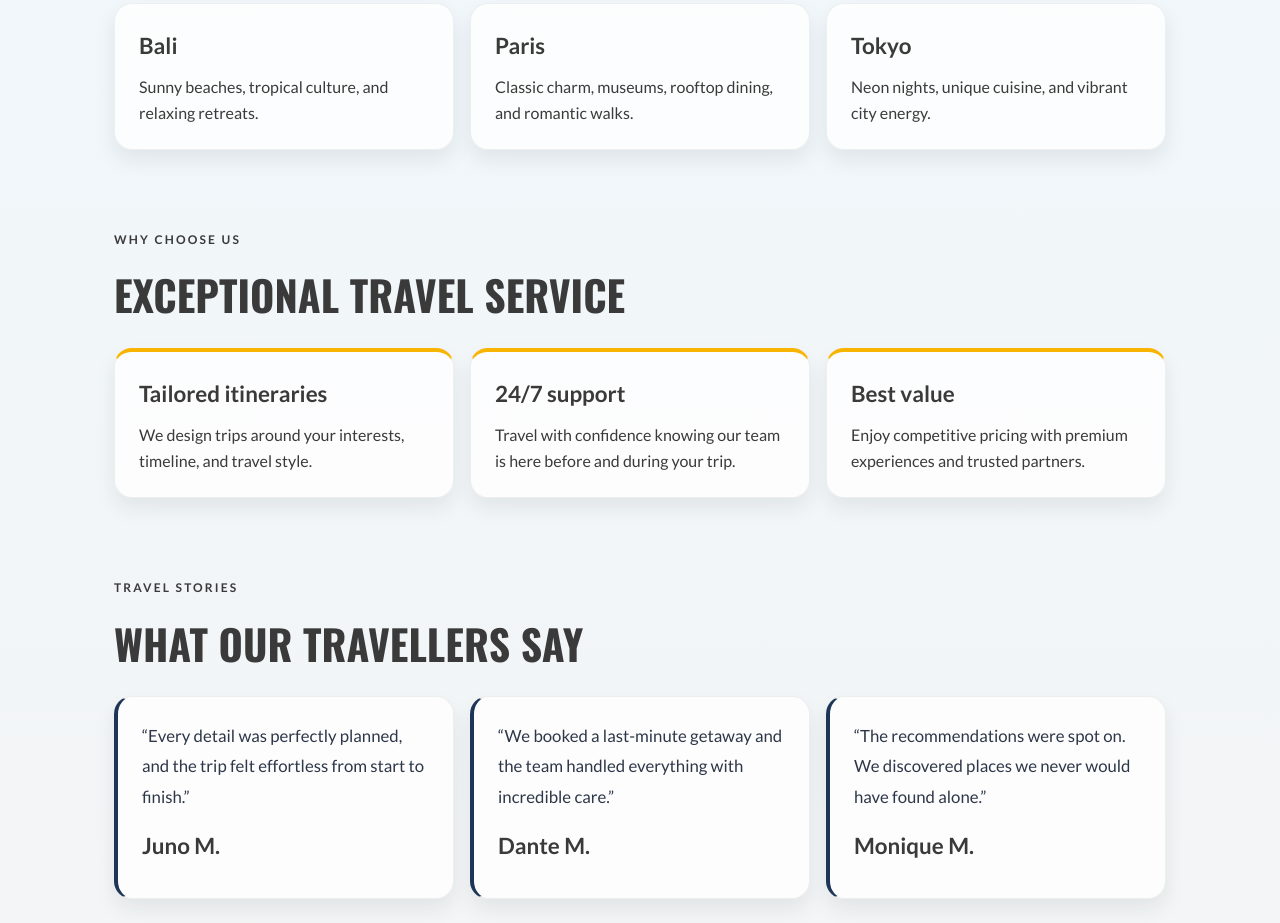
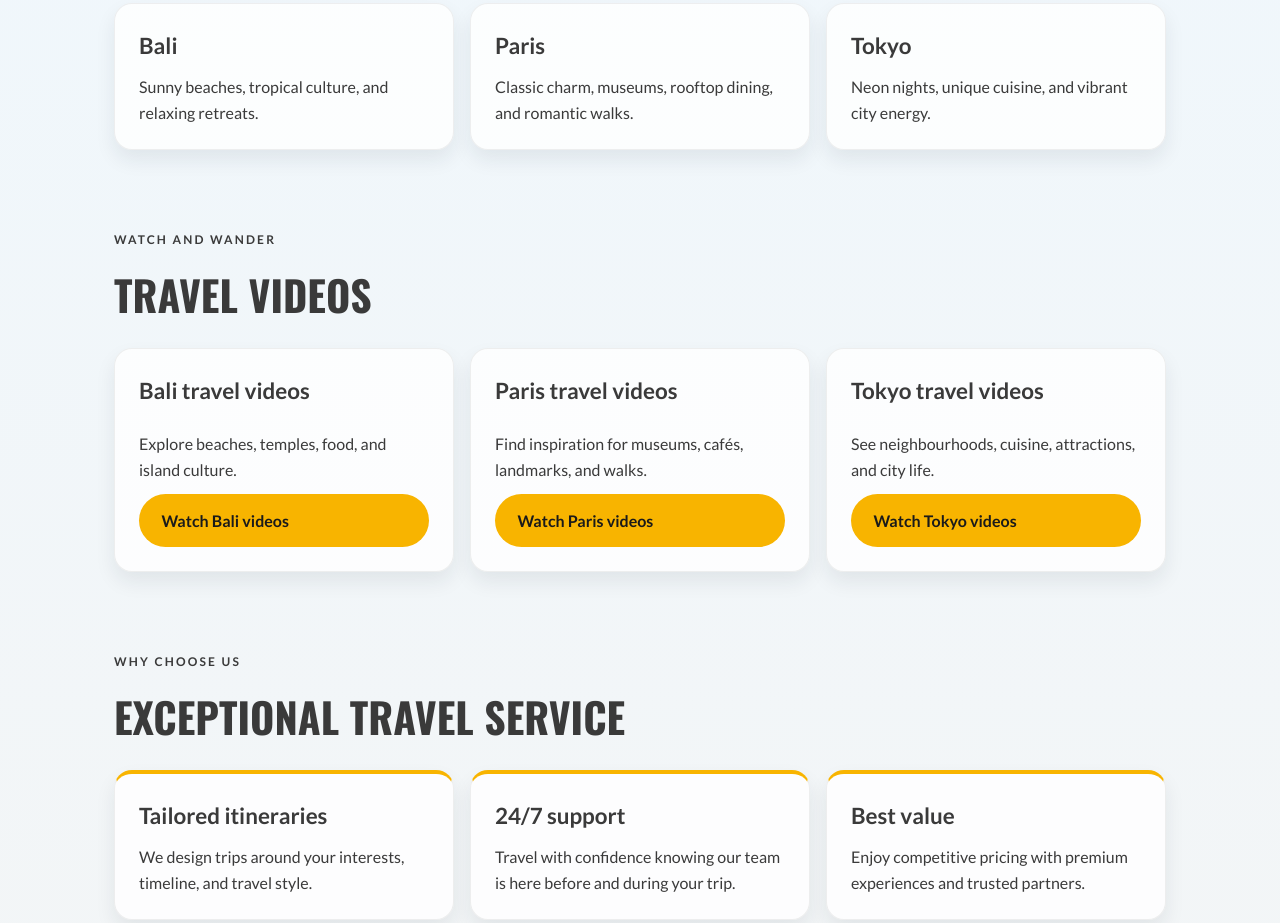
Before and after one commit to earlmarvin76/travel-agency, a website: page index.html in a window 1280 px wide. Shown: the part 810-1733 px from the top of the page. Drawn offline with nearby package versions, Linux system fonts and the light colour scheme.

Commit message:
Add travel video links

```diff
--- a/assets/css/style.css
+++ b/assets/css/style.css
@@ -213,6 +213,7 @@ main > section {
 }
 
 .cards-section,
+.video-section,
 .features-section,
 .testimonials-section,
 .promo-banner,
@@ -244,6 +245,7 @@ main > section {
 }
 
 .destination-card,
+.video-card,
 .feature-item,
 .testimonial-card,
 .booking-section,
@@ -258,10 +260,22 @@ main > section {
 /* Shared surface treatment for cards and form/contact panels. */
 
 .destination-card h4,
+.video-card h4,
 .feature-item h4,
 .testimonial-card h4 {
     font-size: 1.4rem;
     margin-bottom: 0.65rem;
+}
+
+.video-card {
+    /* Keep video links aligned and make each destination card easy to scan. */
+    display: flex;
+    flex-direction: column;
+    gap: 0.75rem;
+}
+
+.video-card p {
+    flex: 1;
 }
 
 /* Responsive grids for benefits and testimonials. */
--- a/index.html
+++ b/index.html
@@ -35,6 +35,7 @@
             <ul id="menu">
                 <li><a href="#top">Home</a></li>
                 <li><a href="#destinations">Destinations</a></li>
+                <li><a href="#videos">Travel videos</a></li>
                 <li><a href="#bookings">Bookings</a></li>
                 <li><a href="#contact">Contact</a></li>
             </ul>
@@ -73,6 +74,31 @@
                 <article class="destination-card">
                     <h4>Tokyo</h4>
                     <p>Neon nights, unique cuisine, and vibrant city energy.</p>
+                </article>
+            </div>
+        </section>
+
+        <!-- External travel video links for destination inspiration. -->
+        <section id="videos" class="cards-section video-section">
+            <div class="section-heading">
+                <p class="eyebrow">Watch and wander</p>
+                <h3>Travel videos</h3>
+            </div>
+            <div class="card-grid">
+                <article class="video-card">
+                    <h4>Bali travel videos</h4>
+                    <p>Explore beaches, temples, food, and island culture.</p>
+                    <a href="https://www.youtube.com/results?search_query=Bali+travel+guide" target="_blank" rel="noopener noreferrer" class="button primary">Watch Bali videos</a>
+                </article>
+                <article class="video-card">
+                    <h4>Paris travel videos</h4>
+                    <p>Find inspiration for museums, cafés, landmarks, and walks.</p>
+                    <a href="https://www.youtube.com/results?search_query=Paris+travel+guide" target="_blank" rel="noopener noreferrer" class="button primary">Watch Paris videos</a>
+                </article>
+                <article class="video-card">
+                    <h4>Tokyo travel videos</h4>
+                    <p>See neighbourhoods, cuisine, attractions, and city life.</p>
+                    <a href="https://www.youtube.com/results?search_query=Tokyo+travel+guide" target="_blank" rel="noopener noreferrer" class="button primary">Watch Tokyo videos</a>
                 </article>
             </div>
         </section>
```
Also changed, not shown: tests/site.test.js (+8 -2 lines), README.md.
